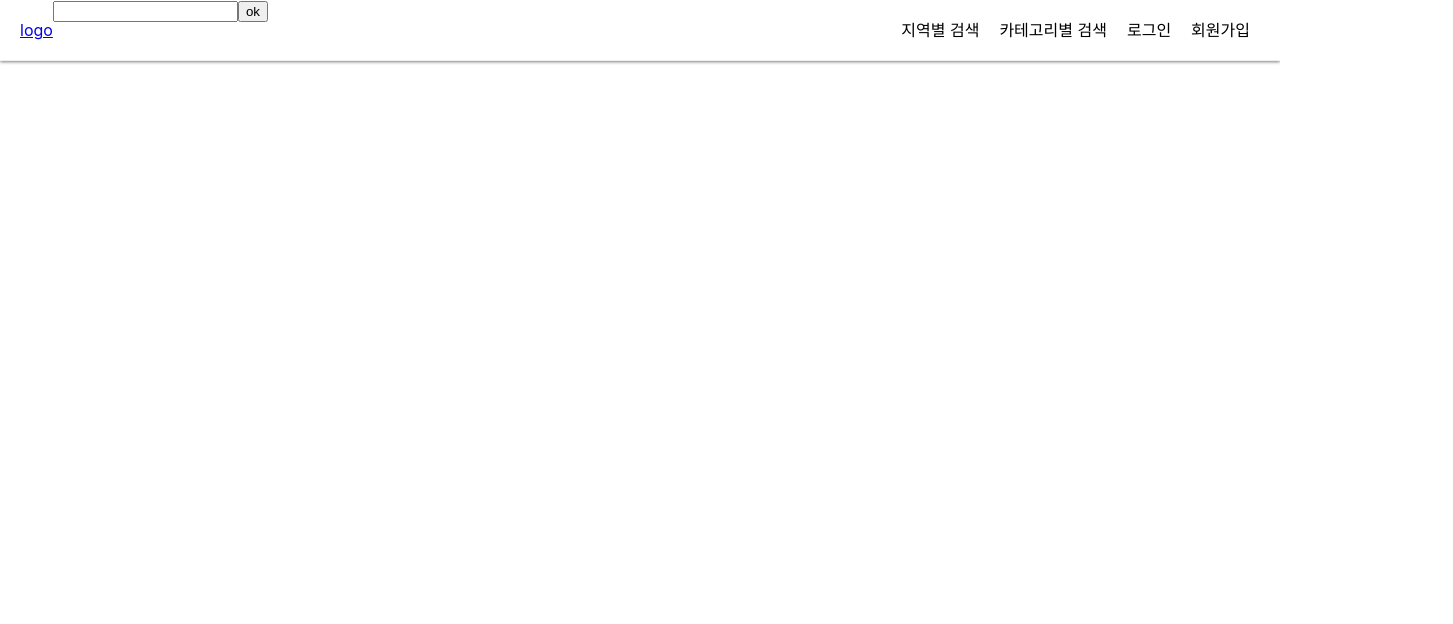
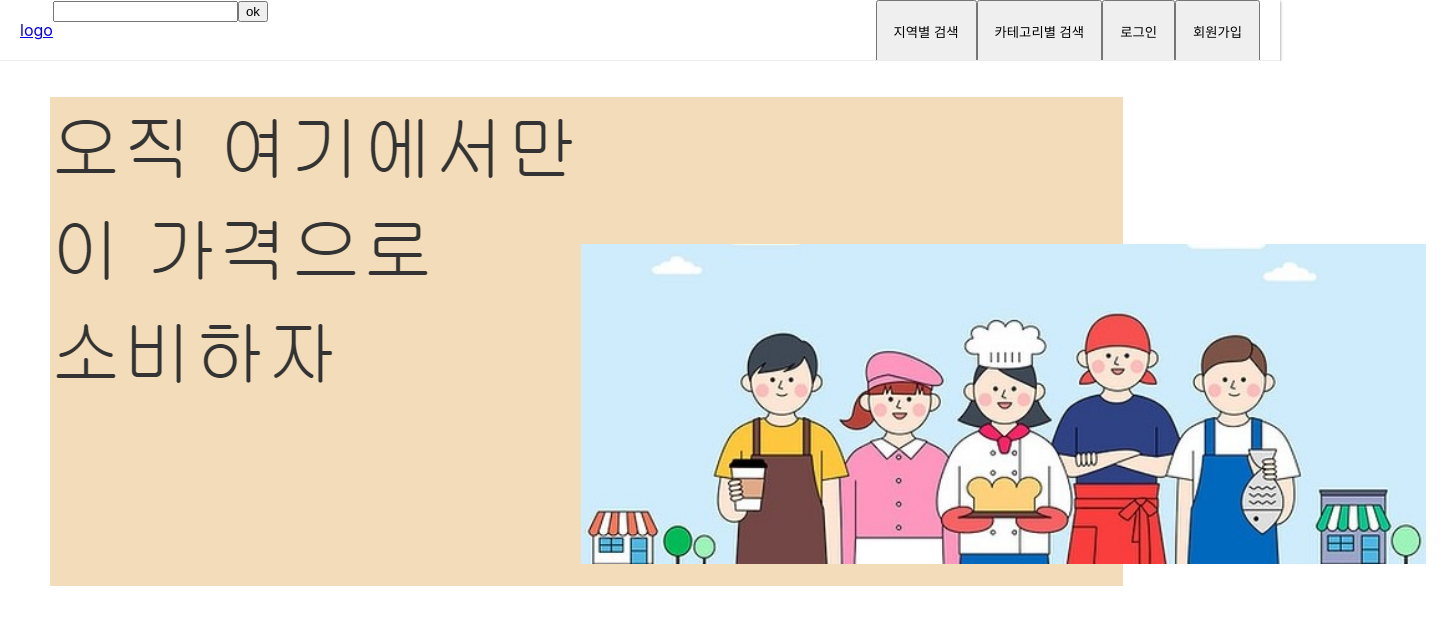
Before and after one commit to dbswl701/oiso_frontend, a React (Create React App) app in the folder oiso_frontend/: page / in a window 1280 px wide. Shown: the top 624 px of the page, 1453 px wide, since content can reach past the window. Built offline with nearby package versions, Linux system fonts and the light colour scheme.

Commit message:
refactor: 파일 구조 수정

```diff
--- a/oiso_frontend/src/App.js
+++ b/oiso_frontend/src/App.js
@@ -1,10 +1,16 @@
 import './App.css';
-import Navbar from './Component/Navber';
+// import Navbar from './Component/Navber';
+import Main from './Component/Main';
+import Login from './Component/Login';
 
 function App() {
   return (
     <div>
-      <Navbar />
+      {/* // main page */}
+      <Main />
+
+      {/* // 로그인 페이지 */}
+      <Login />
     </div>
   );
 }
--- /dev/null
+++ b/oiso_frontend/src/Component/Main.js
@@ -0,0 +1,12 @@
+import Navbar from './Navbar';
+
+function Main() {
+  return (
+    <div>
+      <Navbar />
+      <img src = "./main.png"></img>
+    </div>
+  );
+}
+
+export default Main;
--- a/oiso_frontend/src/Component/Navbar.css
+++ b/oiso_frontend/src/Component/Navbar.css
@@ -33,7 +33,7 @@ body {
 
 /* a 태그는 inline요소이기 때문에
 block요소로 만들어 줌으로써 세로길이 채워준다 */
-#menu li a {
+#menu button a {
   padding-left: 10px;
   padding-right: 10px;
   line-height: 60px;
--- a/oiso_frontend/src/Component/Navber.js
+++ b/oiso_frontend/src/Component/Navbar.js
@@ -9,10 +9,14 @@ function Navbar(){
       <input type="text"></input>
       <button>ok</button>
       <ul id="menu">
-        <li><a href="#">지역별 검색</a></li>
+        {/* <li><a href="#">지역별 검색</a></li>
         <li><a href="#">카테고리별 검색</a></li>
         <li><a href="#">로그인</a></li>
-        <li><a href="#">회원가입</a></li>
+        <li><a href="#">회원가입</a></li> */}
+        <button><a href="#">지역별 검색</a></button>
+        <button><a href="#">카테고리별 검색</a></button>
+        <button><a href="#">로그인</a></button>
+        <button><a href="#">회원가입</a></button>
       </ul>
     </div>
   )
```
Also changed, not shown: oiso_frontend/public/main.png (added).
